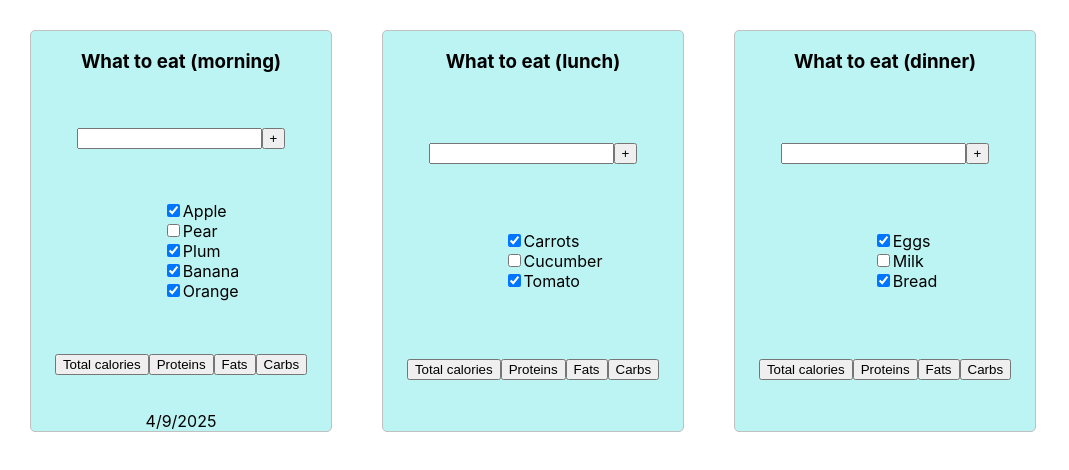
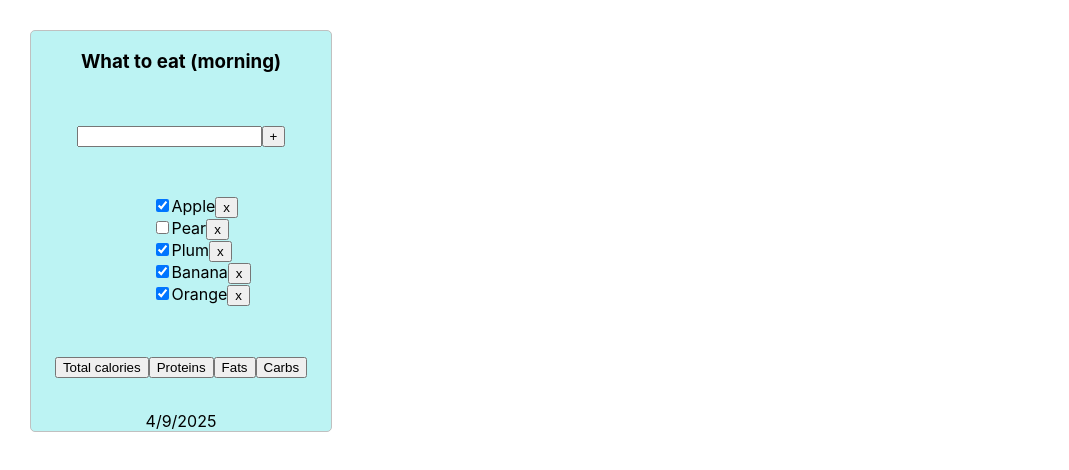
Before and after one commit to AliakseiKrasko/meal_planer, a React (Vite) app: page / in a window 1280 px wide. Shown: the top 470 px of the page, without its empty margins (0-1069 px from the left). Built offline with nearby package versions, Linux system fonts and the light colour scheme.

Commit message:
added deleteTask

```diff
--- a/package.json
+++ b/package.json
@@ -11,7 +11,8 @@
   },
   "dependencies": {
     "react": "19.0.0",
-    "react-dom": "19.0.0"
+    "react-dom": "19.0.0",
+    "uuid": "^11.1.0"
   },
   "devDependencies": {
     "@types/react": "19.0.2",
--- a/src/App.tsx
+++ b/src/App.tsx
@@ -1,40 +1,37 @@
 import './App.css'
 import {PlannerItem} from './PlannerItem.tsx';
+import { v4 as uuidv4 } from 'uuid';
+import {useState} from 'react';
 
-export type Task = {
-    id: number
+export type Menu = {
+    id: string
     title: string
     isDone: boolean
 }
 
 
 export const App = () => {
-    const menu1: Task[] = [
-        {id: 1, title: 'Apple', isDone: true},
-        {id: 1, title: 'Pear', isDone: false},
-        {id: 1, title: 'Plum', isDone: true},
-        {id: 1, title: 'Banana', isDone: true},
-        {id: 1, title: 'Orange', isDone: true}
-    ]
-    const menu2: Task[] = [
-        {id: 1, title: 'Carrots', isDone: true},
-        {id: 1, title: 'Cucumber', isDone: false},
-        {id: 1, title: 'Tomato', isDone: true}
-    ]
-    const menu3: Task[] = [
-        {id: 1, title: 'Eggs', isDone: true},
-        {id: 1, title: 'Milk', isDone: false},
-        {id: 1, title: 'Bread', isDone: true}
-    ]
+
+    const [menuPlanner, setMenuPlanner] = useState<Menu[]> ([
+        {id: uuidv4(), title: 'Apple', isDone: true},
+        {id: uuidv4(), title: 'Pear', isDone: false},
+        {id: uuidv4(), title: 'Plum', isDone: true},
+        {id: uuidv4(), title: 'Banana', isDone: true},
+        {id: uuidv4(), title: 'Orange', isDone: true}
+    ])
+
 
     const data = new Date().toLocaleDateString()
 
+    const deleteTask = (taskId: string) => {
+        setMenuPlanner(prevMenu => prevMenu.filter(m => m.id !== taskId))
+    }
+
 
     return (
-        <div className="app">
-            <PlannerItem title='What to eat (morning)' menu={menu1} date={data} />
-            <PlannerItem title='What to eat (lunch)' menu={menu2} />
-            <PlannerItem title='What to eat (dinner)' menu={menu3} />
+        <div className="app" >
+            <PlannerItem title='What to eat (morning)' menu={menuPlanner} date={data} deleteTask={deleteTask} />
+
         </div>
     )
 }
--- a/src/Buttons.tsx
+++ b/src/Buttons.tsx
@@ -1,6 +1,7 @@
 type Props = {
     title: string
+    onClick?: () => void
 };
-export const Buttons = ({title}: Props) => {
-    return <button>{title}</button>
+export const Buttons = ({title, onClick}: Props) => {
+    return <button onClick={onClick}>{title}</button>
 };
--- a/src/PlannerItem.tsx
+++ b/src/PlannerItem.tsx
@@ -6,9 +6,10 @@ type Props = {
     title: string
     menu: Task[]
     date?: string
+    deleteTask: (taskId: string) => void
 }
 
-export const PlannerItem = ( {title, menu, date }: Props) => {
+export const PlannerItem = ( {title, menu, date, deleteTask }: Props) => {
 
 
     return (
@@ -26,6 +27,7 @@ export const PlannerItem = ( {title, menu, date }: Props) => {
                         <li key={m.id} >
                             <input type="checkbox" checked={m.isDone}/>
                             <span>{m.title}</span>
+                            <Buttons title={'х'} onClick={() => deleteTask(m.id)} />
                         </li>
                     )
                 })}
```
Also changed, not shown: 1 other file (tests, documents, lock files or other folders).
